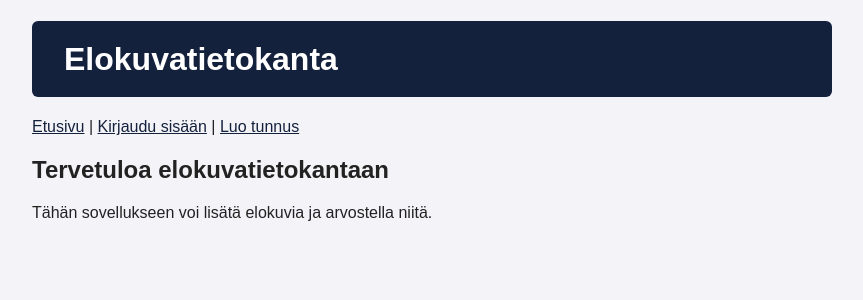
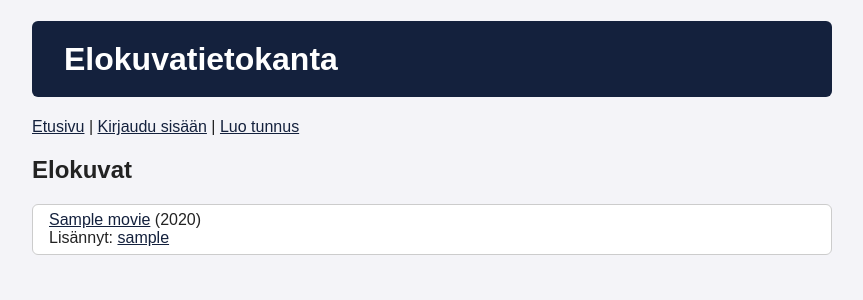
Before and after one commit to Overrage14/elokuvat, a Flask app: template templates/index.html in a window 1280 px wide. Shown: the top 300 px of the page, without its empty margins (208-1071 px from the left). Run offline with Flask 3, Linux system fonts and the light colour scheme; the template is opened without the code that fills it: most values are stand-ins (such as "Sample title", 1, 10 or a date in 2020).

Commit message:
Show added movies on the front page

```diff
--- a/app.py
+++ b/app.py
@@ -5,6 +5,7 @@ from flask import Flask
 from flask import abort, flash, redirect, render_template, request, session
 
 import config
+import movies
 import users
 
 app = Flask(__name__)
@@ -12,7 +13,8 @@ app.secret_key = config.secret_key
 
 @app.route("/")
 def index():
-    return render_template("index.html")
+    all_movies = movies.get_movies()
+    return render_template("index.html", movies=all_movies)
 
 @app.route("/register")
 def register():
--- a/templates/index.html
+++ b/templates/index.html
@@ -3,9 +3,12 @@
 {% block title %}Elokuvatietokanta{% endblock %}
 
 {% block content %}
-<h2>Tervetuloa elokuvatietokantaan</h2>
+<h2>Elokuvat</h2>
 
-<p>
-  Tähän sovellukseen voi lisätä elokuvia ja arvostella niitä.
-</p>
+{% for movie in movies %}
+<div class="movie">
+  <a href="/movie/{{ movie.id }}">{{ movie.title }}</a> ({{ movie.year }}) <br />
+  Lisännyt: <a href="/user/{{ movie.user_id }}">{{ movie.username }}</a>
+</div>
+{% endfor %}
 {% endblock %}
```
Also changed, not shown: movies.py (added, +17 -0 lines).
